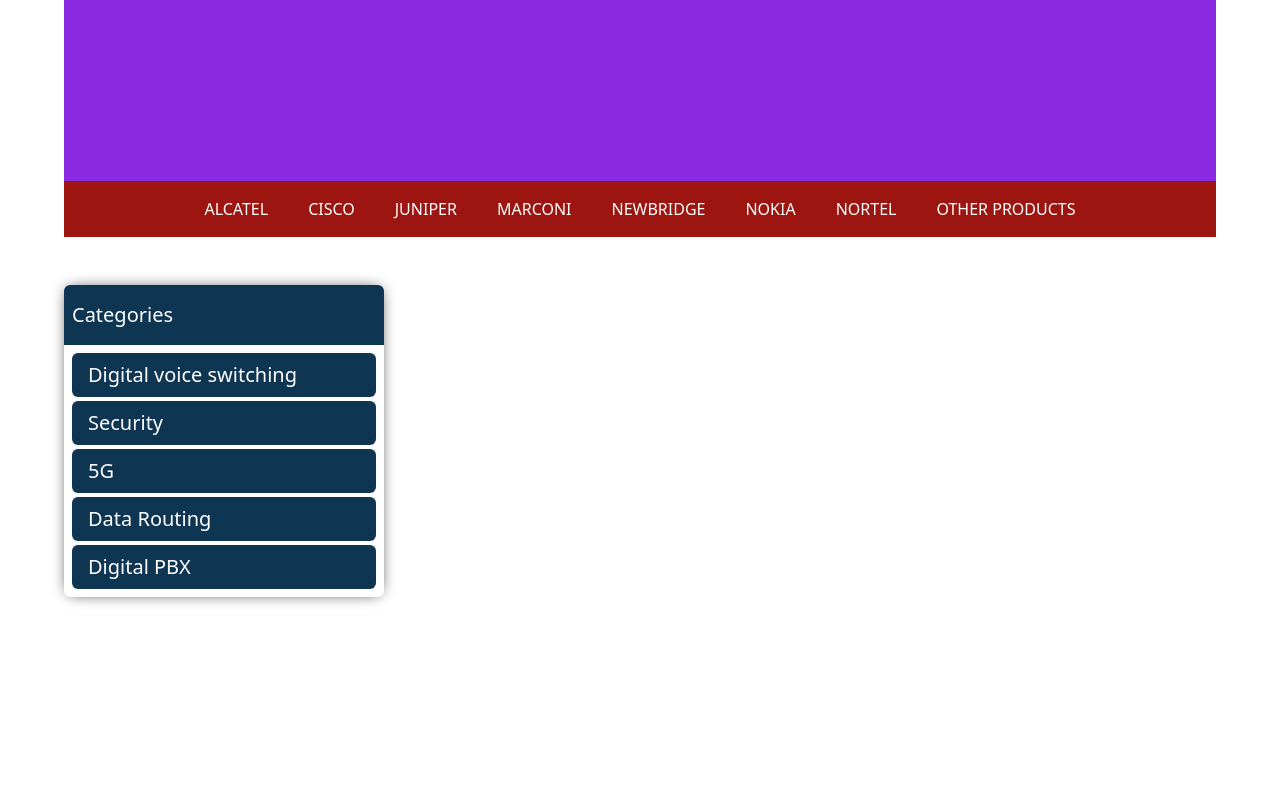
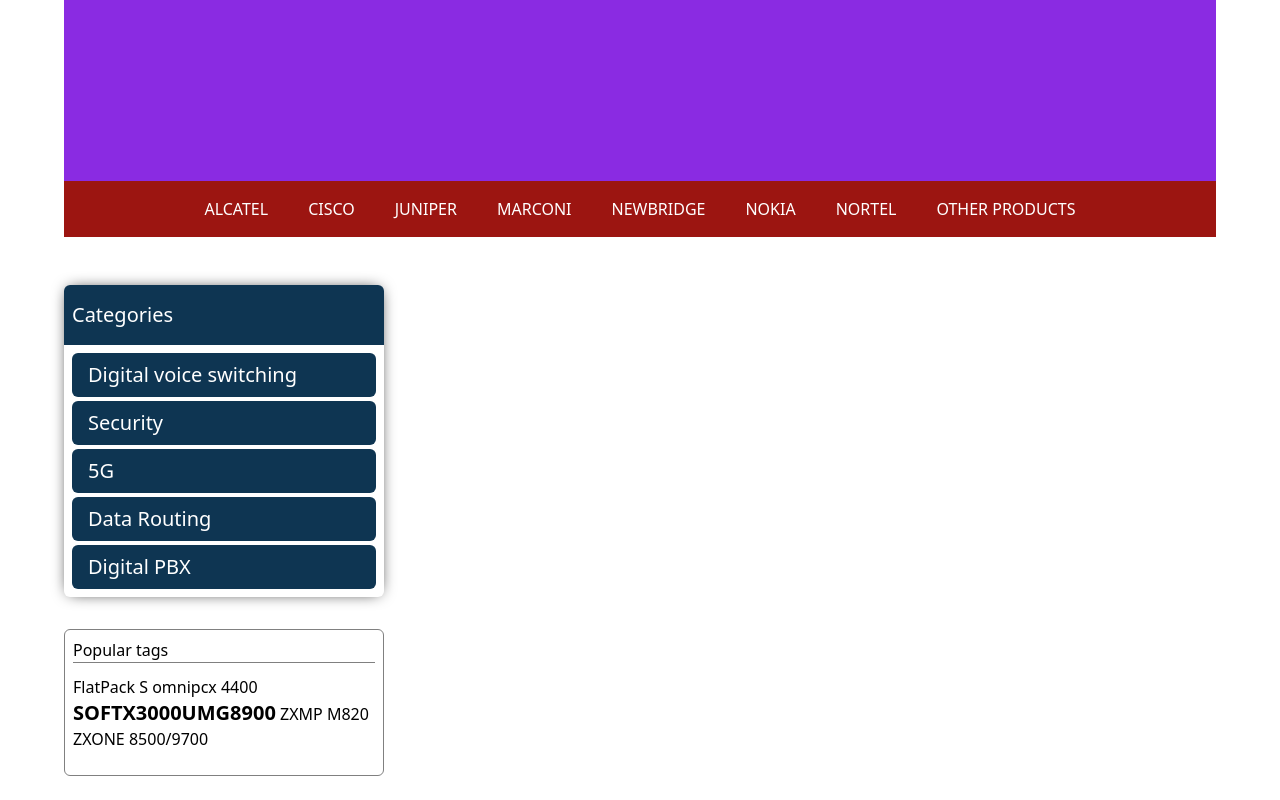
Before and after one commit to AmirNBK/Telecom, a SvelteKit app: page / in a window 1280 px wide. Shown: the part 367-1167 px from the top of the page. Before the commit the page ends 1012 px from the top, so only its background shows below. Built offline with nearby package versions, Linux system fonts and the light colour scheme.

Commit message:
developed tags section

```diff
--- a/src/components/SideBar/SideBar.svelte
+++ b/src/components/SideBar/SideBar.svelte
@@ -5,7 +5,7 @@
 </script>
 
 
-<div class="SideBar w-3/12 text-white bg-white ml-16 mb-12 rounded-md" style="box-shadow: 0px 0px 16px -5px #000000;">
+<div class="SideBar w-3/12 text-white bg-white ml-16 mb-8 rounded-md" style="box-shadow: 0px 0px 16px -5px #000000;">
     <div class="SideBar__title text-xl mb-2 px-2 py-4 rounded-t-md" style="background : #0E3552">
         Categories
     </div>
--- /dev/null
+++ b/src/components/Tags/Tags.svelte
@@ -0,0 +1,14 @@
+<div class="tags ml-16 w-3/12 px-2 py-2 rounded-md mb-6" style="border: 1px solid gray;">
+    <div class="tags__title w-full font-medium" style="border-bottom: 1px solid gray;">
+        Popular tags
+    </div>
+    <div class="mt-3 mb-4">
+        <p class="font-medium"> FlatPack S omnipcx 4400 </p>
+        <span class="font-bold text-xl">
+            SOFTX3000UMG8900
+        </span>
+        <span class="font-medium">
+        ZXMP M820 ZXONE 8500/9700
+        </span>
+    </div>
+</div>
--- a/src/routes/+page.svelte
+++ b/src/routes/+page.svelte
@@ -3,10 +3,14 @@
     import Header from "../components/Header/Header.svelte";
     import HeroSection from "../components/HeroSection/HeroSection.svelte";
     import SideBar from "../components/SideBar/SideBar.svelte";
+    import Tags from "../components/Tags/Tags.svelte";
 </script>
 
 <div>
     <Header />
     <HeroSection />
-    <SideBar />
+    <div class="flex flex-col">
+        <SideBar />
+        <Tags />
+    </div>
 </div>
```
